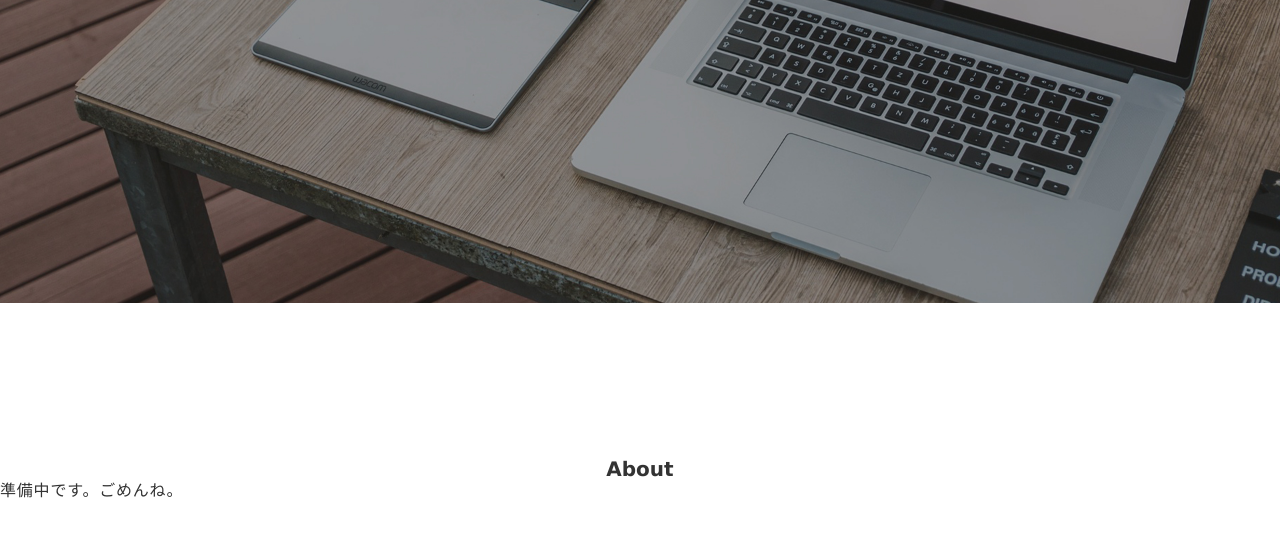
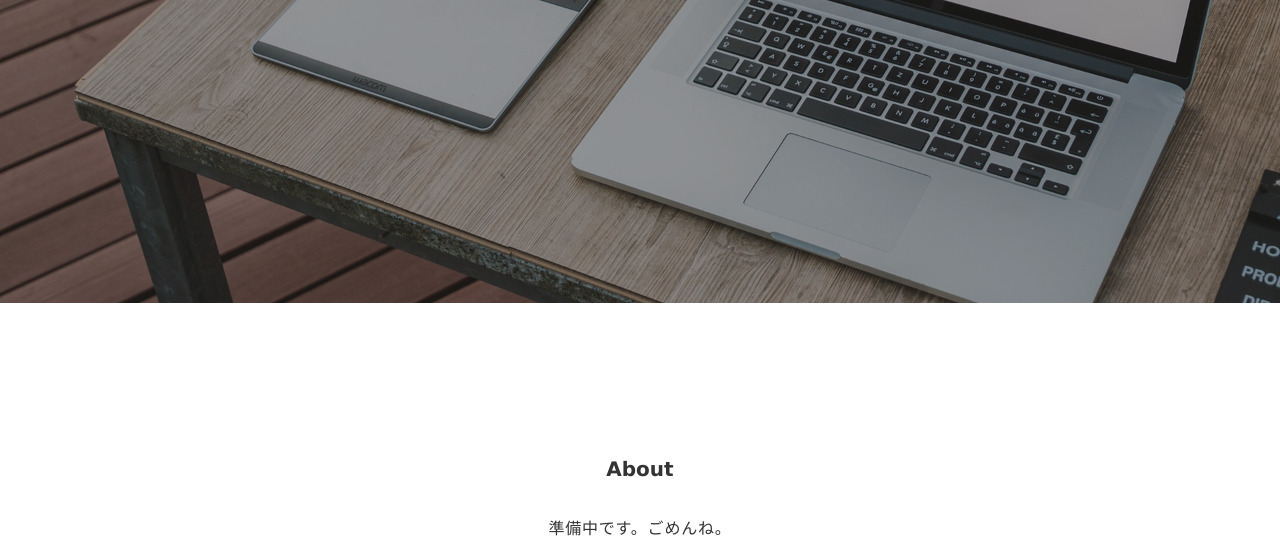
Before and after one commit to kazuya002ex/azepla_lp, a plain HTML site: page index.html in a window 1280 px wide. Shown: the part 417-955 px from the top of the page. Drawn offline with Linux system fonts and the light colour scheme.

Commit message:
feat: ごめんね距離

```diff
--- a/style.css
+++ b/style.css
@@ -179,6 +179,11 @@ header {
 
 /* top#index */
 
+.about p {
+  margin-top: 3%;
+  text-align: center;
+}
+
 /* common */
 
 .wrapper {
```
